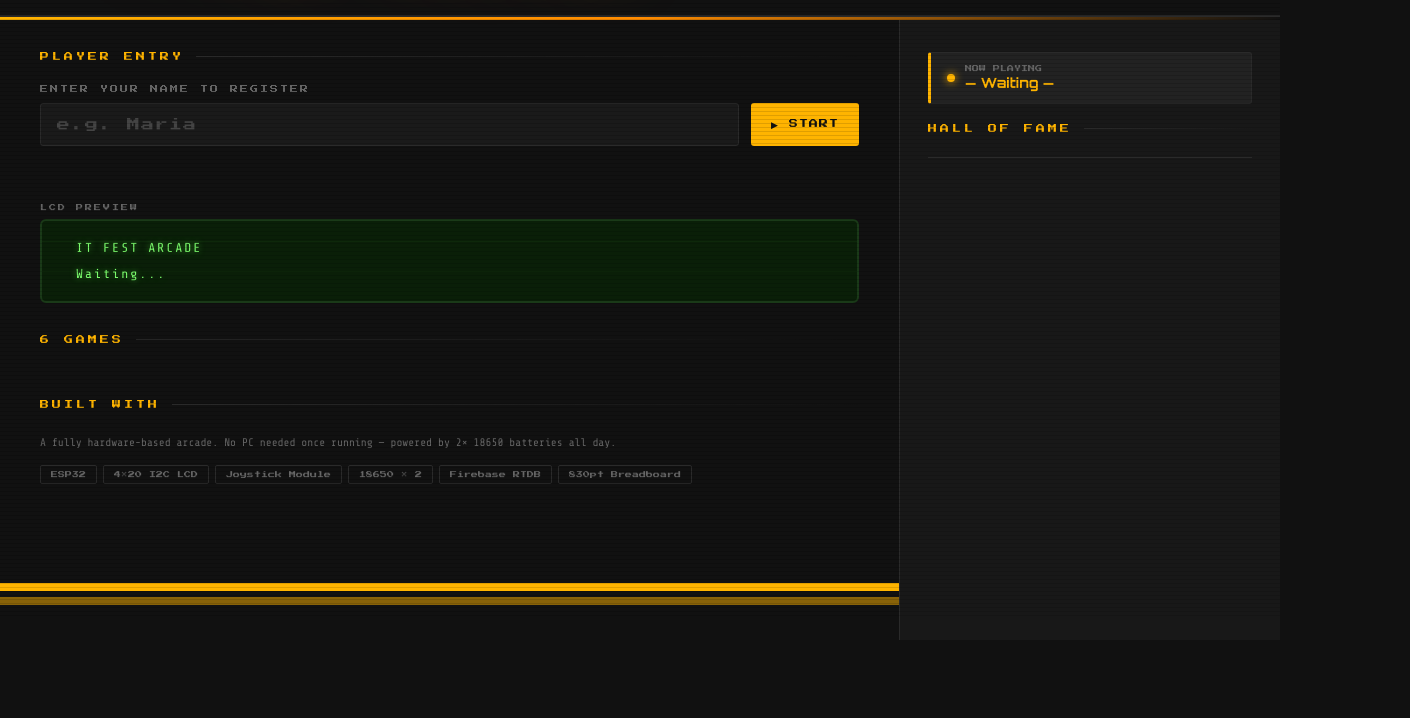
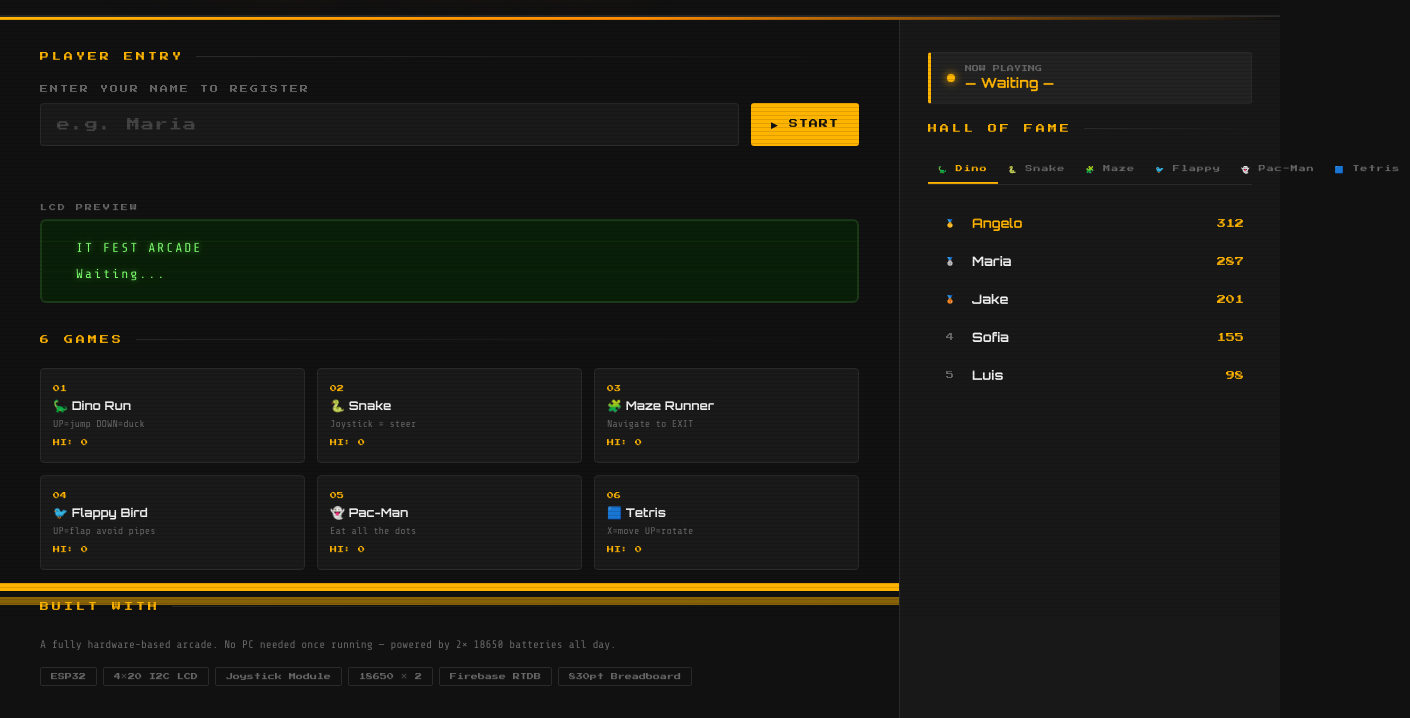
Before and after one commit to K3NT0Z4K1/ESP32_ITfest_Arcade, a plain HTML site: page index.html in a window 1280 px wide. Shown: the part 181-899 px from the top of the page, 1410 px wide, since content can reach past the window. Before the commit the page ends 821 px from the top, so only its background shows below. Drawn offline with nearby package versions, Linux system fonts and the light colour scheme.

Commit message:
corrected the wrong src in script

```diff
--- a/index.html
+++ b/index.html
@@ -142,8 +142,6 @@
   </div>
 </div>
 
-<script>
-
-</script>
+<script src="components/function.js"></script>
 </body>
 </html>
```
